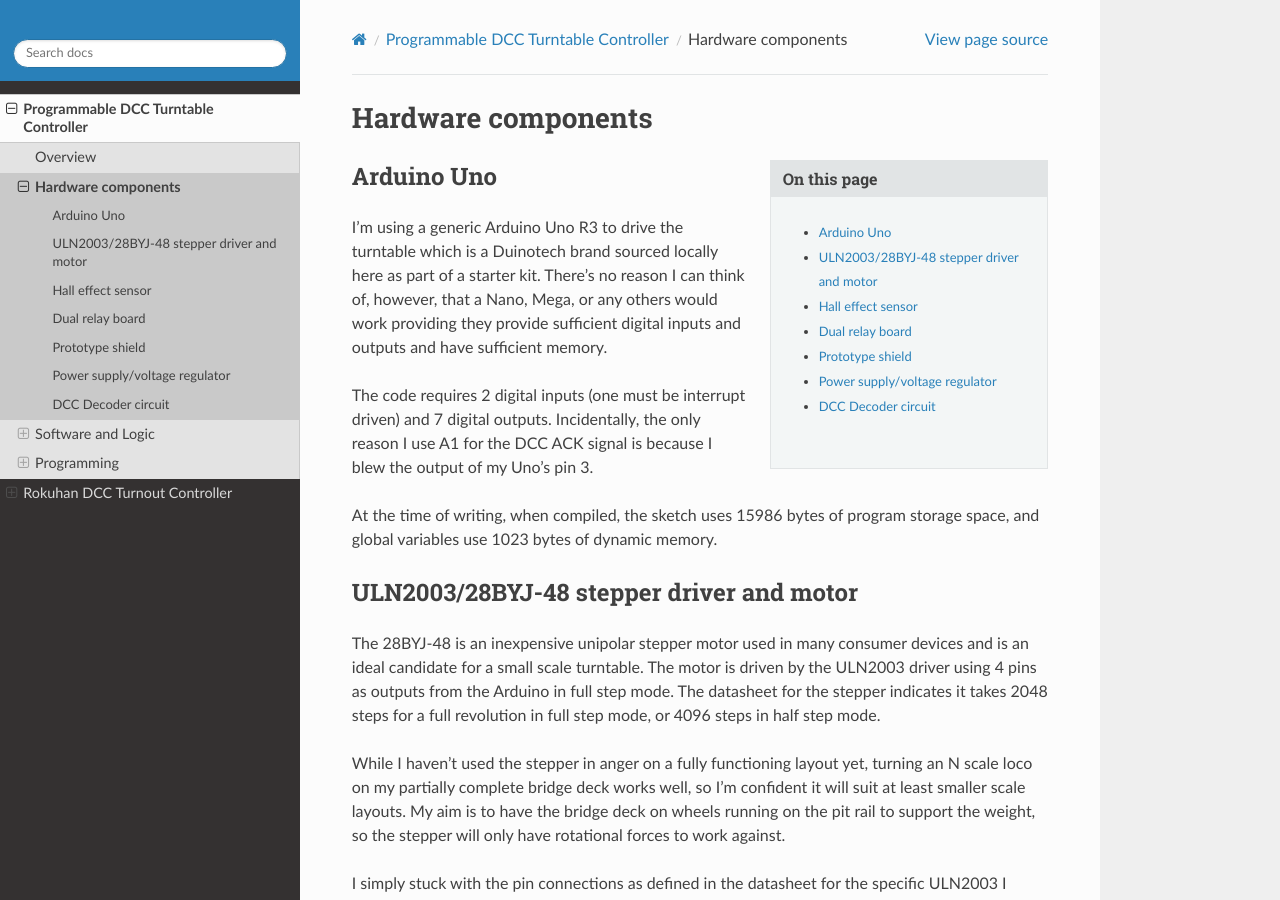
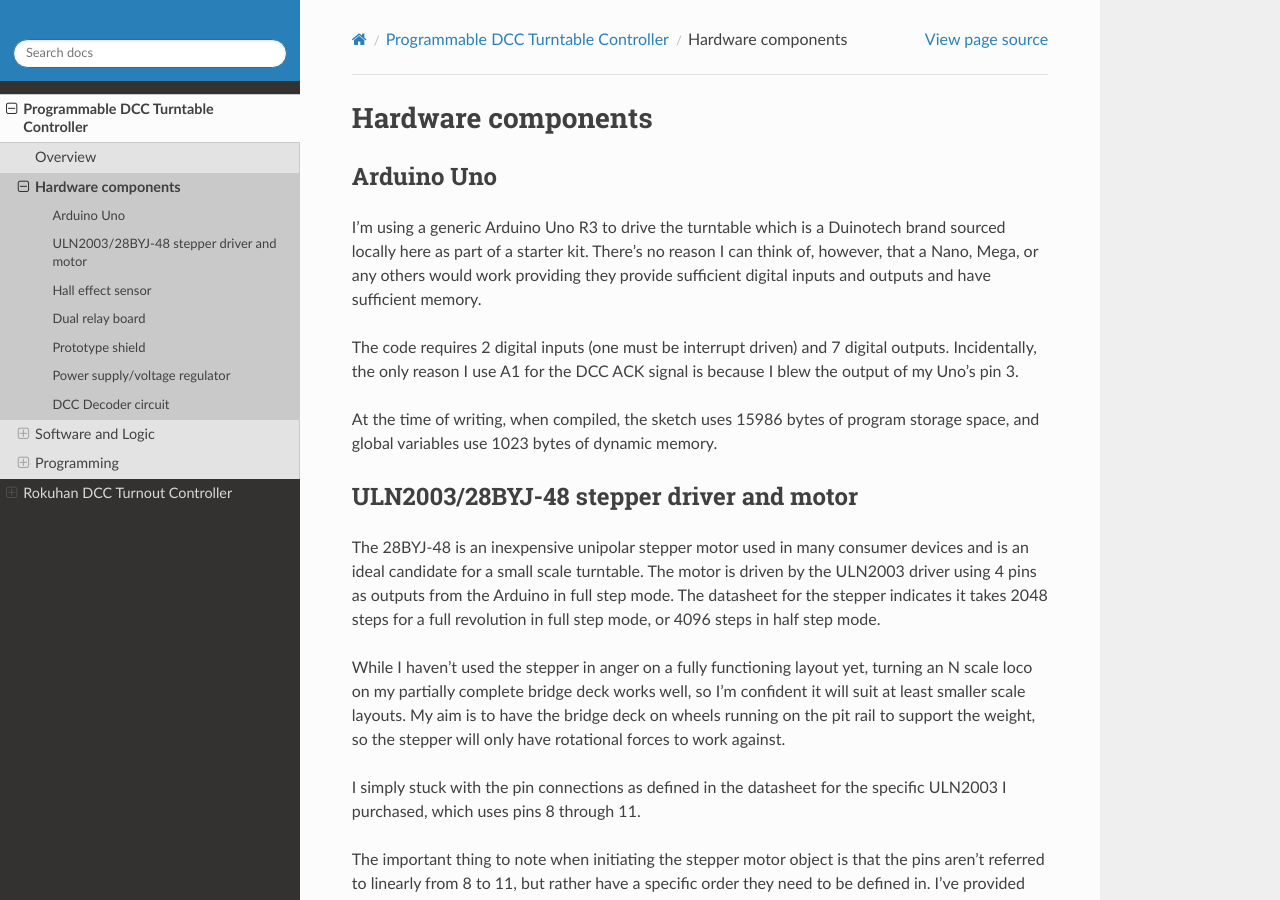
Before and after one commit to peteGSX/petegsx.github.io, a Sphinx documentation site: the page built from docs/turntable-controller/hardware.rst, in a window 1280 px wide and 900 px high. Built offline with Sphinx 7.4.7 and the Read the Docs theme 2.0.0, drawn with Linux system fonts in a browser that asks for light colours.

Commit message:
Remove sidebar

```diff
--- a/docs/turntable-controller/hardware.rst
+++ b/docs/turntable-controller/hardware.rst
@@ -1,12 +1,6 @@
 ********************
 Hardware components
 ********************
-
-.. sidebar:: On this page
-
-  .. contents::
-    :depth: 3
-    :local:
 
 Arduino Uno
 ============
```
